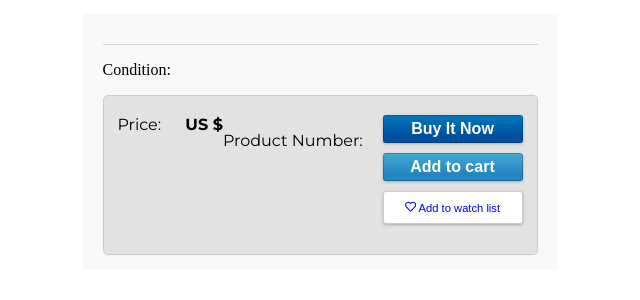
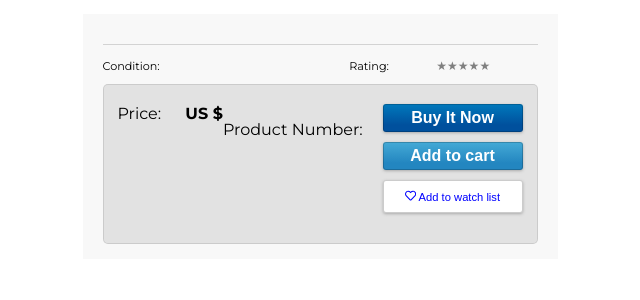
Before and after one commit to rpt14-codeblooded/product-details-service, a React app: page / in a window 1280 px wide. Shown: the top 300 px of the page, without its empty margins (320-960 px from the left). Built offline with nearby package versions, Linux system fonts and the light colour scheme; the HTML template or start-up script is replaced by a standard one.

Commit message:
Updated inner child components styling and added new npm package

```diff
--- a/client/src/components/ConditionComponent.jsx
+++ b/client/src/components/ConditionComponent.jsx
@@ -1,9 +1,25 @@
 import React from 'react';
+import styled from 'styled-components';
+
+const ConditionHeader = styled.p`
+  @import url('https://fonts.googleapis.com/css?family=Montserrat:100,200,300,400,400i,500i,600,700,800,900&display=swap');
+  font-family: 'Montserrat', sans-serif;
+  font-size: 0.7em;
+  padding: 0;
+  margin: 0;
+`
+const ConditionData = styled.span`
+  @import url('https://fonts.googleapis.com/css?family=Montserrat:100,200,300,400,400i,500i,600,700,800,900&display=swap');
+  font-family: 'Montserrat', sans-serif;
+  font-weight: 700;
+  text-transform: uppercase;
+`
+
 
 const ConditionComponent = (props) => {
   return (
     <div>
-      <p>Condition: {props.prodDeets.condition}</p>
+      <ConditionHeader>Condition: <ConditionData>{props.prodDeets.condition}</ConditionData></ConditionHeader>
     </div>
   )
 };
--- a/client/src/components/ItemRemainingComponent.jsx
+++ b/client/src/components/ItemRemainingComponent.jsx
@@ -1,9 +1,14 @@
 import React from 'react';
+import styled from 'styled-components';
 
+const ItemRemaining = styled.p`
+  padding: 0;
+  margin: 0;
+`
 const ItemRemainingComponent = (props) => {
   return (
     <div>
-        <p>{props.prodDeets.limitRemaining}</p>
+        <ItemRemaining>{props.prodDeets.limitRemaining}</ItemRemaining>
     </div>
   )
 };
--- a/client/src/components/ProductDetailsComponent.jsx
+++ b/client/src/components/ProductDetailsComponent.jsx
@@ -23,15 +23,44 @@ const ButtonContainer = styled.div`
   height: 120px;
 `;
 
+const DetailsContainer = styled.div`
+  display: flex;
+  flex-direction: row;
+  justify-content: center;
+  margin-bottom: 10px;
+`;
+const ConditionContainer = styled.div`
+    order: 1;
+    flex-grow: 1;
+  `;
+  const ItemsRemainingContainer = styled.div`
+    order: 2;
+    flex-grow: 1;
+  `;
+  const StarsContainer = styled.div`
+    order: 3;
+    flex-grow: 1;
+`;
+
+
+
 
 const ProductDetailsComponent = (props) => {
     return (
       <div>
         <ProdContainer>
           <TitleComponent {...props} />
-          <ConditionComponent {...props}/>
-          <ItemRemainingComponent {...props}/>
-          <StarsComponent {...props}/>
+          <DetailsContainer>
+            <ConditionContainer>
+              <ConditionComponent {...props}/>
+            </ConditionContainer>
+            <ItemsRemainingContainer>
+              <ItemRemainingComponent {...props}/>
+            </ItemsRemainingContainer>
+            <StarsContainer>
+              <StarsComponent {...props}/>
+            </StarsContainer>
+          </DetailsContainer>
 
           <ButtonContainer>
             <PriceComponent {...props}/>
--- a/client/src/components/StarsComponent.jsx
+++ b/client/src/components/StarsComponent.jsx
@@ -1,10 +1,40 @@
+import ReactStars from 'react-stars'
 import React from 'react';
+import { render } from 'react-dom'
+import styled from 'styled-components';
+import { FaStar } from 'react-icons/fa';
+
+
+const StarNumberContainer = styled.div`
+  display: flex;
+  flex-direction: row;
+  justify-content: center;
+`
+
+const StarNumberText = styled.div`
+  padding: 0;
+  margin: 0;
+  @import url('https://fonts.googleapis.com/css?family=Montserrat:100,200,300,400,400i,500i,600,700,800,900&display=swap');
+  font-family: 'Montserrat', sans-serif;
+  font-size: 0.7em;
+  order: 1;
+  flex-grow: 1;
+`
+const StarNumber = styled.span`
+  order: 2;
+  flex-grow: 1;
+`
+const ratingChanged = (newRating) => {
+  console.log(newRating)
+}
+
 
 const StarsComponent = (props) => {
-
   return (
     <div>
-      <p>{props.prodDeets.stars}</p>
+      <StarNumberContainer>
+        <StarNumberText>Rating: </StarNumberText><StarNumber><ReactStars count={props.prodDeets.stars} onChange={ratingChanged} size={12} color2={'#ffd700'} /></StarNumber>
+      </StarNumberContainer>
     </div>
   )
 };
--- a/package.json
+++ b/package.json
@@ -30,6 +30,7 @@
     "react-dom": "^16.8.6",
     "react-icons": "^3.7.0",
     "react-router-dom": "^5.0.1",
+    "react-stars": "^2.2.5",
     "require": "^2.4.20",
     "styled-components": "^4.3.2"
   },
```
Also changed, not shown: 2 other files (tests, documents, lock files or other folders).
